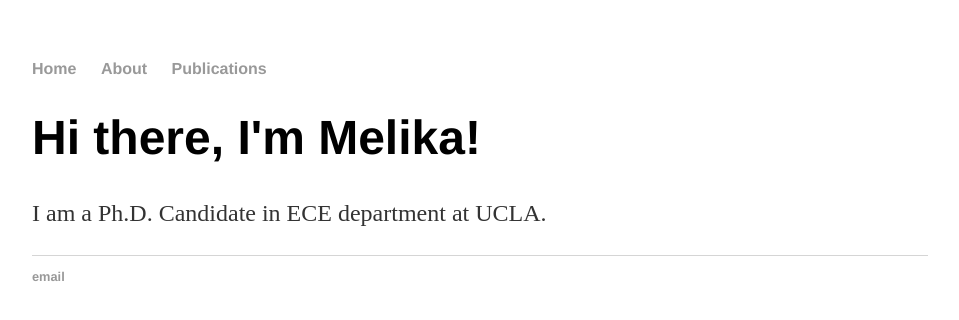
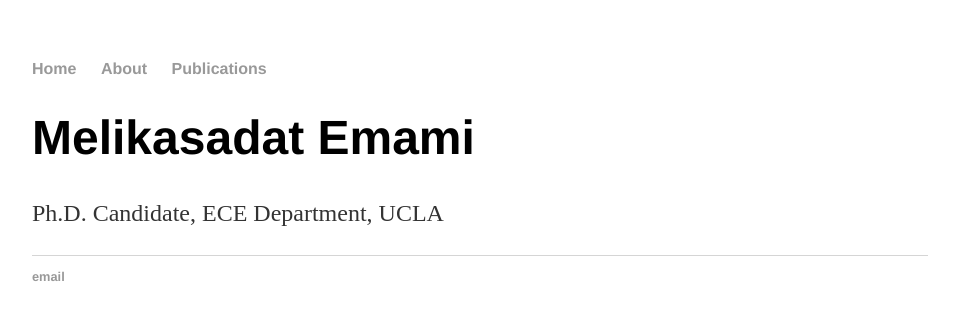
Before and after one commit to melikaemami/melikaemami.github.io, a Jekyll site: the page built from index.html, in a window 1280 px wide. Shown: the top 320 px of the page, without its empty margins (160-1119 px from the left). Built offline with Jekyll 4.4.1, drawn with Linux system fonts in a browser that asks for light colours.

Commit message:
Update index.html

```diff
--- a/index.html
+++ b/index.html
@@ -3,6 +3,6 @@ layout: default
 title: Melikasadat Emami
 ---
 <div class="blurb">
-        <h1>Hi there, I'm Melika!</h1>
-	<p>I am a Ph.D. Candidate in ECE department at UCLA.</a></p>
+        <h1>Melikasadat Emami</h1>
+	<p> Ph.D. Candidate, ECE Department, UCLA</a></p>
 </div><!-- /.blurb -->
```
